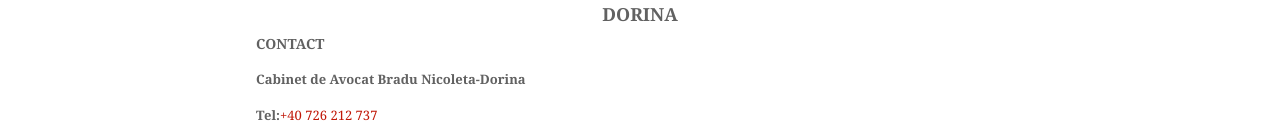
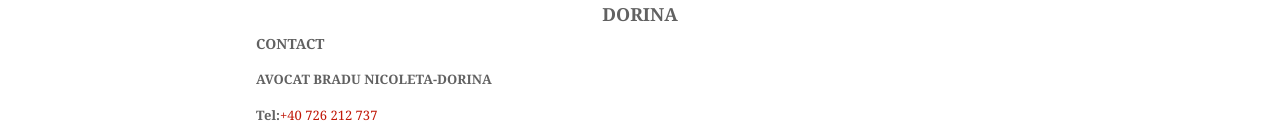
Before and after one commit to CleanCodeRo/bradu-law, a React (Vite) app: page /contact in a window 1280 px wide. Shown: the part 603-734 px from the top of the page. Built offline with nearby package versions, Linux system fonts and the light colour scheme; no server answers.

Commit message:
CONTACT CHANGE

```diff
--- a/src/Pages/Contact.jsx
+++ b/src/Pages/Contact.jsx
@@ -28,7 +28,7 @@ export default function Contact(){
                         <div id="leftPart" className="w-full xl-h-[480px] px768:h-fit flex flex-col text-[13px] ">
 
         <p className="font-bold relative top-0 w-fit text-center mt-0 mb-2.5 uppercase text-[14px]">Contact</p>
-        <p className="font-bold relative top-0 w-fit text-center mt-1.5 mb-2.5 ">Cabinet de Avocat Bradu Nicoleta-Dorina</p>
+        <p className="font-bold relative top-0 w-fit text-center mt-1.5 mb-2.5 ">AVOCAT BRADU NICOLETA-DORINA</p>
         <div className="flex mt-1.5 mb-2.5">
         <p className="font-bold relative top-0 w-fit text-center mt-0 ">Tel:</p><p className="text-[#c01707] cursor-pointer hover:text-[#FF1800]">+40 726 212 737</p>
         </div>
```
